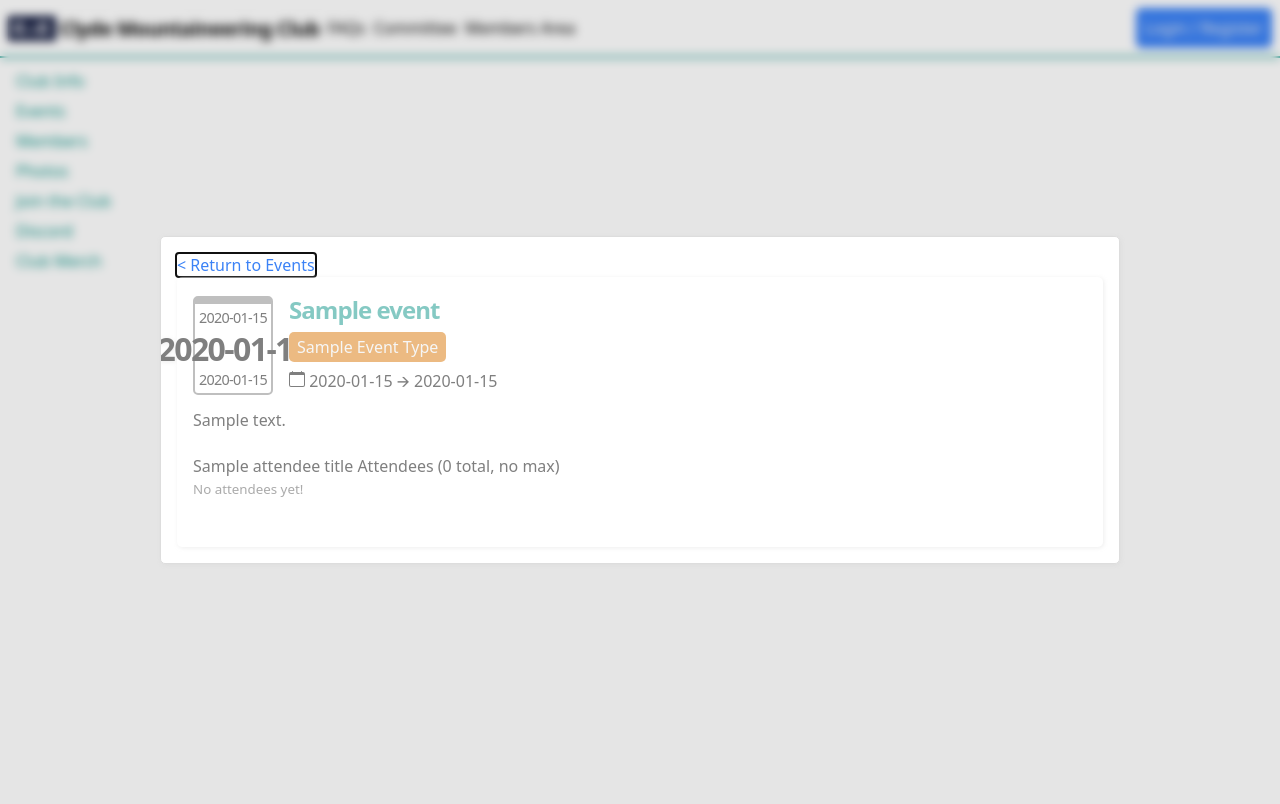
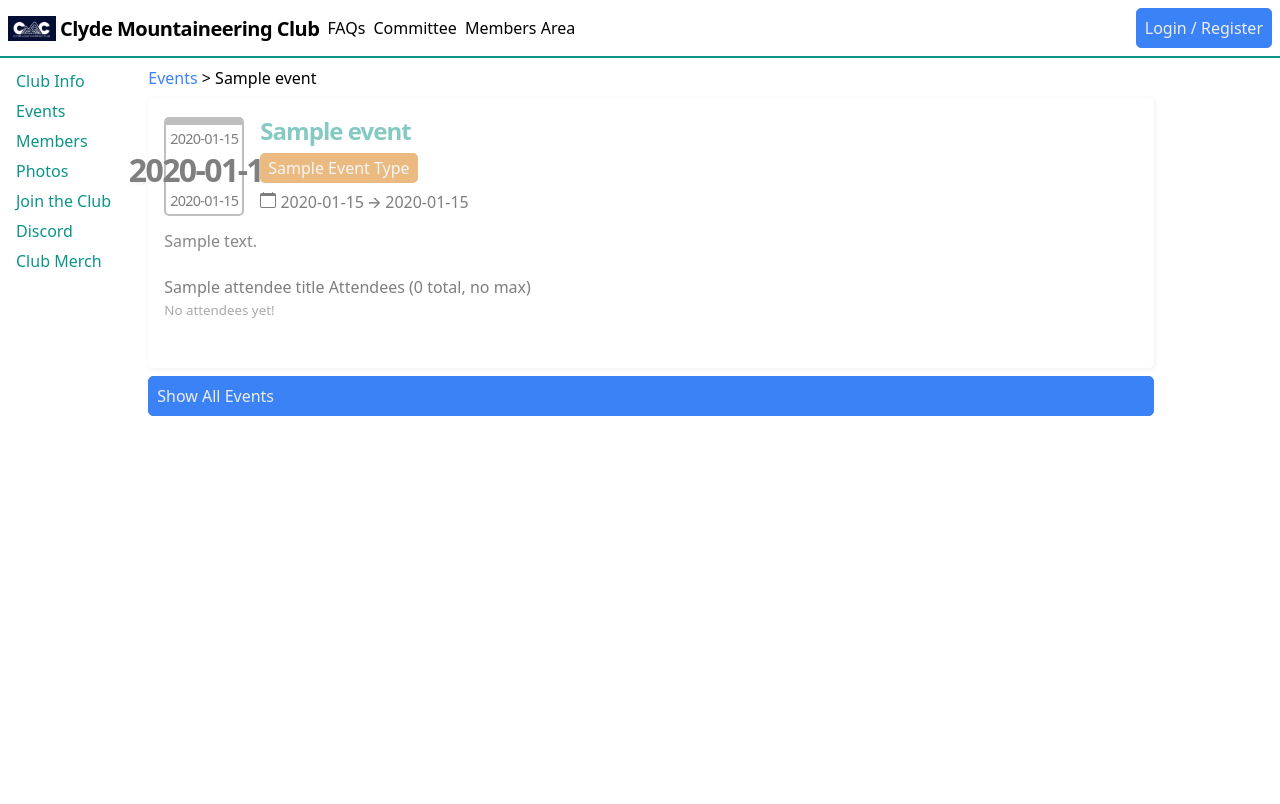
Before and after one commit to mwaddoups/mountains-v2, a Flask app: template src/mountains/events/templates/events/event.html.j2 in a window 1280 px wide. Shown: the top 804 px of the page. Before the commit the page ends 563 px from the top, so only its background shows below. Run offline with Flask 3, Linux system fonts and the light colour scheme; the template is opened without the code that fills it: most values are stand-ins (such as "Sample title", 1, 10 or a date in 2020); parts of the project's set-up code (start-up, migrations or seed data) failed here and were passed over.

Commit message:
Simplify single vs multiple templates

```diff
--- a/src/mountains/events/templates/events/event.html.j2
+++ b/src/mountains/events/templates/events/event.html.j2
@@ -1,8 +1,9 @@
+{% from "macros/theme.html.j2" import color_class %}
 {% extends "platform/base.html.j2" %}
 {% block content %}
-  <dialog id="selectedEvent" autofocus>
-    {% set is_dialog = True %}
+  <span><a href="{{ url_for('.events', _anchor=event.slug) }}">Events</a> > {{ event.title }}</span>
+  <section id="event-list">
     {% include "events/_event.html.j2" %}
-  </dialog>
-  <script>document.getElementById('selectedEvent').showModal()</script>
+    <a class="button" href="{{ url_for('.events', _anchor=event.slug) }}">Show All Events</a>
+  </section>
 {% endblock content %}
--- a/src/mountains/platform/templates/platform/base.html.j2
+++ b/src/mountains/platform/templates/platform/base.html.j2
@@ -3,7 +3,12 @@
 {% macro nav_link(endpoint, name, class="") %}
   {% set target_url = url_for(endpoint, **kwargs) %}
   <li class="{{ class }}">
-    {% set is_selected = request.path == target_url %}
+    {% if caller %}
+      {# Top level should show as selected #}
+      {% set is_selected = request.path.startswith(target_url) %}
+    {% else %}
+      {% set is_selected = request.path == target_url %}
+    {% endif %}
     <a href="{{ target_url }}"
        aria-selected="{{ 'true' if is_selected else 'false' }}">{{ name }}</a>
     {% if caller %}{{ caller() }}{% endif %}
--- a/src/mountains/static/css/main.css
+++ b/src/mountains/static/css/main.css
@@ -570,7 +570,7 @@
     }
 
     /* Style active links for final layer only */
-    [aria-selected="true"]:not(:has([aria-selected="true"])) {
+    [aria-selected="true"]:not(:has(ul)) {
       text-decoration: underline;
     }
   }
```
Also changed, not shown: src/mountains/events/__init__.py (+24 -11 lines).
